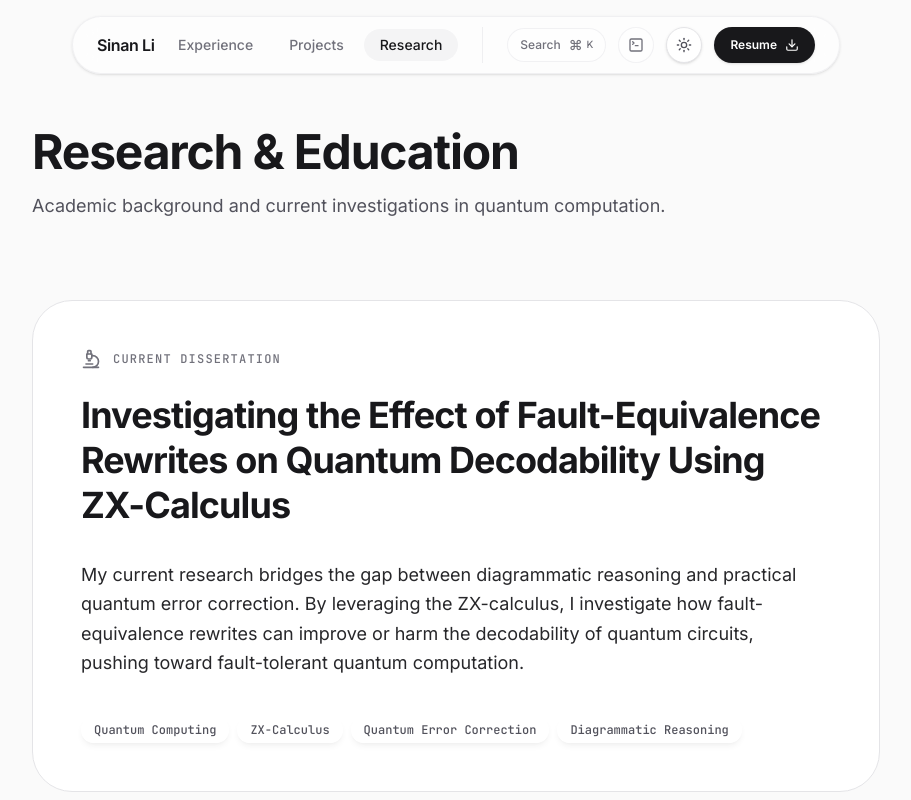
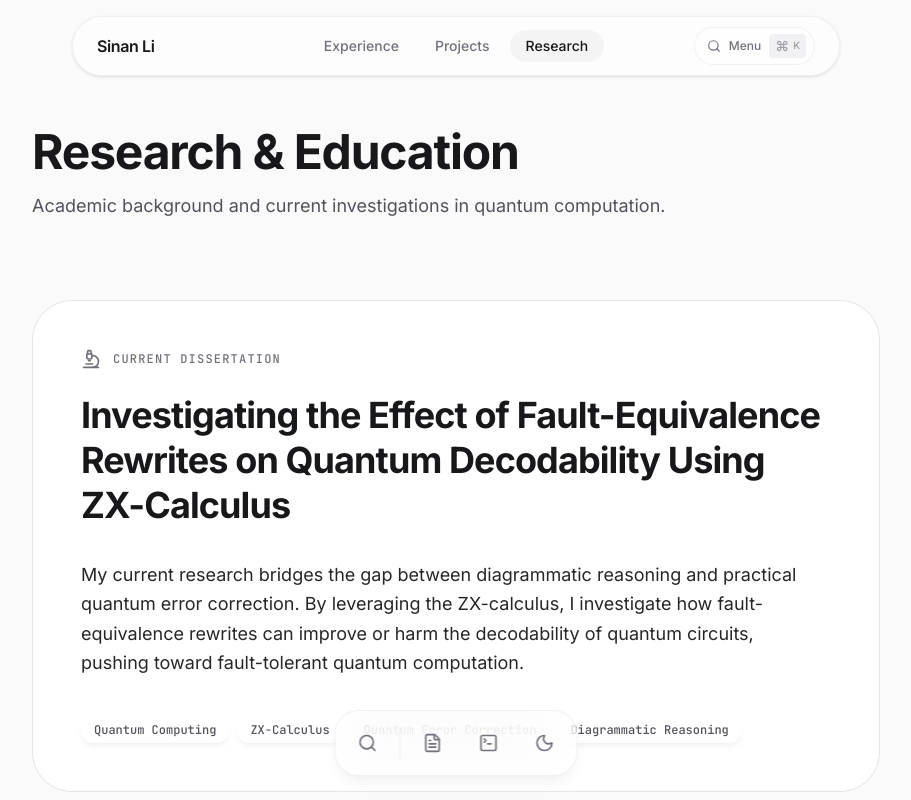
Before and after one commit to lance1416/portfolio, a React (Vite) app: page /research in a window 1280 px wide. Shown: the top 800 px of the page, without its empty margins (184-1095 px from the left). Built offline with nearby package versions, Linux system fonts and the light colour scheme.

Commit message:
feat: implement floating dock

```diff
--- /dev/null
+++ b/src/components/FloatingDock.tsx
@@ -0,0 +1,104 @@
+import { AnimatePresence, motion } from 'framer-motion';
+import { FileText, Moon, Search, TerminalSquare } from 'lucide-react';
+import { useState } from 'react';
+import { useTerminal } from '../context/TerminalContext'; // If you built Terminal Mode
+
+// A reusable Dock Button component with a built-in tooltip
+function DockItem({
+  icon: Icon,
+  label,
+  onClick,
+  shortcut,
+}: {
+  icon: any;
+  label: string;
+  onClick: () => void;
+  shortcut?: string;
+}) {
+  const [isHovered, setIsHovered] = useState(false);
+
+  return (
+    // biome-ignore lint/a11y/noStaticElementInteractions: Set hovering state
+    <div
+      className="relative flex items-center justify-center"
+      onMouseEnter={() => setIsHovered(true)}
+      onMouseLeave={() => setIsHovered(false)}
+    >
+      <AnimatePresence>
+        {isHovered && (
+          <motion.div
+            initial={{ opacity: 0, y: 10, scale: 0.9 }}
+            animate={{ opacity: 1, y: 0, scale: 1 }}
+            exit={{ opacity: 0, y: 2, scale: 0.9 }}
+            transition={{ type: 'spring', stiffness: 300, damping: 20 }}
+            className="absolute -top-12 flex items-center gap-2 whitespace-nowrap rounded-lg border border-zinc-200/50 bg-white/90 px-3 py-1.5 text-xs font-medium text-zinc-700 shadow-sm backdrop-blur-md dark:border-zinc-700/50 dark:bg-zinc-800/90 dark:text-zinc-300"
+          >
+            {label}
+            {shortcut && (
+              <kbd className="font-sans text-[10px] text-zinc-400 dark:text-zinc-500">
+                {shortcut}
+              </kbd>
+            )}
+          </motion.div>
+        )}
+      </AnimatePresence>
+
+      <button
+        type="button"
+        onClick={onClick}
+        className="group relative flex h-12 w-12 items-center justify-center rounded-2xl transition-all duration-300 hover:bg-zinc-100 hover:scale-110 active:scale-95 dark:hover:bg-zinc-800"
+      >
+        <Icon className="h-5 w-5 text-zinc-500 transition-colors group-hover:text-zinc-900 dark:text-zinc-400 dark:group-hover:text-zinc-50" />
+      </button>
+    </div>
+  );
+}
+
+export function FloatingDock() {
+  const { toggleTerminal } = useTerminal(); // Assuming this exists from earlier
+
+  const triggerCmdK = () => {
+    document.dispatchEvent(
+      new KeyboardEvent('keydown', { key: 'k', metaKey: true }),
+    );
+  };
+
+  const toggleTheme = () => {
+    document.documentElement.classList.toggle('dark');
+  };
+
+  const downloadResume = () => {
+    window.open('/resume.pdf', '_blank');
+  };
+
+  return (
+    <motion.div
+      initial={{ y: 100, opacity: 0 }}
+      animate={{ y: 0, opacity: 1 }}
+      transition={{ type: 'spring', stiffness: 300, damping: 24, delay: 0.2 }}
+      className="fixed bottom-6 left-1/2 z-50 hidden -translate-x-1/2 items-center gap-2 rounded-3xl border border-zinc-200/50 bg-white/60 p-2 shadow-apple-lg backdrop-blur-xl dark:border-zinc-800/50 dark:bg-zinc-900/60 sm:flex"
+    >
+      <DockItem
+        icon={Search}
+        label="Command Palette"
+        shortcut="⌘K"
+        onClick={triggerCmdK}
+      />
+
+      {/* Separator */}
+      <div className="h-8 w-px bg-zinc-200/60 dark:bg-zinc-700/50" />
+
+      <DockItem
+        icon={FileText}
+        label="Download Resume"
+        onClick={downloadResume}
+      />
+      <DockItem
+        icon={TerminalSquare}
+        label="Terminal Mode"
+        onClick={toggleTerminal}
+      />
+      <DockItem icon={Moon} label="Toggle Theme" onClick={toggleTheme} />
+    </motion.div>
+  );
+}
--- a/src/components/Navbar.tsx
+++ b/src/components/Navbar.tsx
@@ -1,12 +1,10 @@
 import { AnimatePresence, motion } from 'framer-motion';
-import { Download, Menu, TerminalSquare, X } from 'lucide-react';
+import { FileText, Menu, Moon, Search, TerminalSquare, X } from 'lucide-react';
 import { useEffect, useState } from 'react';
 import { Link, useLocation } from 'react-router-dom';
-import { useTerminal } from '@/context/TerminalContext.tsx';
+import { useTerminal } from '../context/TerminalContext'; // If using Terminal Mode
 import { cn } from '../utils/cn';
-import { ThemeToggle } from './ThemeToggle';
 
-// Define the routes outside the component for cleaner mapping
 const NAV_LINKS = [
   { name: 'Experience', path: '/experience' },
   { name: 'Projects', path: '/projects' },
@@ -14,41 +12,59 @@ const NAV_LINKS = [
 ];
 
 export function Navbar() {
-  const location = useLocation();
-  const pathname = location.pathname;
+  const { pathname } = useLocation();
   const [isMobileMenuOpen, setIsMobileMenuOpen] = useState(false);
+  const { toggleTerminal } = useTerminal(); // If using Terminal Mode
 
-  // Automatically close the mobile menu whenever the route changes
+  // Lock body scroll when full-screen menu is open
+  useEffect(() => {
+    if (isMobileMenuOpen) {
+      document.body.style.overflow = 'hidden';
+    } else {
+      document.body.style.overflow = 'auto';
+    }
+  }, [isMobileMenuOpen]);
+
   // biome-ignore lint/correctness/useExhaustiveDependencies: Intentional
   useEffect(() => {
     setIsMobileMenuOpen(false);
   }, [pathname]);
 
-  const { toggleTerminal } = useTerminal();
+  const openCommandPalette = () => {
+    document.dispatchEvent(
+      new KeyboardEvent('keydown', { key: 'k', metaKey: true }),
+    );
+    setIsMobileMenuOpen(false); // Close menu if opening search on mobile
+  };
+
+  const toggleTheme = () => {
+    document.documentElement.classList.toggle('dark');
+  };
 
   return (
+    <>
+      {/*
+        The Main Navigation Pill
+        z-[60] ensures it always sits ABOVE the full-screen mobile menu
+      */}
       <motion.div
         initial={{ y: -100, opacity: 0 }}
         animate={{ y: 0, opacity: 1 }}
         transition={{ type: 'spring', stiffness: 300, damping: 20 }}
-      className="fixed inset-x-4 top-4 z-50 mx-auto max-w-3xl"
+        className="fixed inset-x-4 top-4 z-[60] mx-auto max-w-3xl"
       >
-      {/*
-        Refined Glass Chassis
-        Added explicit border, backdrop-blur, and shadow for a tactile hardware feel.
-      */}
         <nav className="relative flex items-center justify-between rounded-full border border-zinc-200/50 bg-white/60 px-4 py-2.5 shadow-sm backdrop-blur-md dark:border-zinc-800/50 dark:bg-zinc-950/60 sm:px-6">
-        {/* Logo */}
+          <div className="flex w-32 items-center">
             <Link
               to="/"
+              onClick={() => setIsMobileMenuOpen(false)}
               className="z-10 font-semibold tracking-tight text-zinc-900 transition-transform active:scale-95 dark:text-zinc-50"
             >
               Sinan Li
             </Link>
+          </div>
 
-        <div className="flex items-center gap-2 sm:gap-6">
-          {/* Desktop Links with Sliding Pill */}
-          <div className="hidden items-center gap-1 sm:flex">
+          <div className="hidden flex-1 items-center justify-center gap-1 sm:flex">
             {NAV_LINKS.map((link) => {
               const isActive = pathname.startsWith(link.path);
               return (
@@ -62,7 +78,6 @@ export function Navbar() {
                       : 'text-zinc-500 hover:text-zinc-900 dark:text-zinc-400 dark:hover:text-zinc-50',
                   )}
                 >
-                  {/* The Sliding Pill Indicator */}
                   {isActive && (
                     <motion.div
                       layoutId="nav-pill"
@@ -74,52 +89,25 @@ export function Navbar() {
                       }}
                     />
                   )}
-                  {/* Text sits above the pill */}
                   <span className="relative z-10">{link.name}</span>
                 </Link>
               );
             })}
           </div>
 
-          {/* Action Buttons */}
-          <div className="flex items-center gap-3 sm:border-l sm:border-zinc-200/60 sm:pl-6 sm:dark:border-zinc-800/60">
+          <div className="flex w-32 justify-end gap-3">
             <button
               type="button"
-              onClick={() =>
-                document.dispatchEvent(
-                  new KeyboardEvent('keydown', { key: 'k', metaKey: true }),
-                )
-              }
-              className="hidden sm:flex items-center gap-2 rounded-full border border-zinc-200/50 bg-white/50 px-3 py-1.5 text-xs font-medium text-zinc-500 transition-colors hover:bg-zinc-100 hover:text-zinc-900 dark:border-zinc-700/50 dark:bg-zinc-800/50 dark:text-zinc-400 dark:hover:bg-zinc-800 dark:hover:text-zinc-100"
+              onClick={openCommandPalette}
+              className="group hidden sm:flex items-center gap-2 rounded-full border border-zinc-200/50 bg-white/50 pl-3 pr-2 py-1.5 text-xs font-medium text-zinc-500 transition-all hover:bg-zinc-100 hover:text-zinc-900 dark:border-zinc-700/50 dark:bg-zinc-800/50 dark:text-zinc-400 dark:hover:bg-zinc-800 dark:hover:text-zinc-100"
             >
-              Search
-              <kbd className="flex items-center gap-1 font-sans text-[10px]">
+              <Search className="h-3.5 w-3.5" />
+              <span>Menu</span>
+              <kbd className="flex items-center gap-1 rounded bg-zinc-200/50 px-1.5 py-0.5 font-sans text-[10px] text-zinc-400 transition-colors group-hover:text-zinc-500 dark:bg-zinc-700/50 dark:group-hover:text-zinc-300">
                 <span className="text-sm">⌘</span>K
               </kbd>
             </button>
 
-            <button
-              type="button"
-              onClick={toggleTerminal}
-              aria-label="Toggle Terminal Mode"
-              className="flex h-9 w-9 items-center justify-center rounded-full border border-zinc-200/50 bg-white/50 text-zinc-500 transition-colors hover:bg-zinc-100 hover:text-zinc-900 dark:border-zinc-700/50 dark:bg-zinc-800/50 dark:text-zinc-400 dark:hover:bg-zinc-800 dark:hover:text-zinc-50"
-            >
-              <TerminalSquare className="h-4 w-4" />
-            </button>
-
-            <ThemeToggle />
-
-            <a
-              href="/resume.pdf"
-              target="_blank"
-              rel="noopener noreferrer"
-              className="group hidden h-9 items-center justify-center gap-2 rounded-full bg-zinc-900 px-4 text-xs font-semibold text-white shadow-sm transition-all hover:bg-zinc-800 hover:shadow-md active:scale-95 dark:bg-zinc-100 dark:text-zinc-950 dark:hover:bg-zinc-200 sm:flex"
-            >
-              <span>Resume</span>
-              <Download className="h-3.5 w-3.5 transition-transform group-hover:-translate-y-0.5" />
-            </a>
-
-            {/* Mobile Menu Toggle */}
             <button
               type="button"
               onClick={() => setIsMobileMenuOpen(!isMobileMenuOpen)}
@@ -139,53 +127,92 @@ export function Navbar() {
               </motion.div>
             </button>
           </div>
-        </div>
         </nav>
+      </motion.div>
 
-      {/* Mobile Menu Dropdown */}
+      {/*
+        The Apple-Style Full-Screen Mobile Takeover
+        z-[50] places it perfectly beneath the floating Navbar pill
+      */}
       <AnimatePresence>
         {isMobileMenuOpen && (
           <motion.div
-            initial={{ opacity: 0, y: -10, scale: 0.95 }}
-            animate={{ opacity: 1, y: 0, scale: 1 }}
-            exit={{ opacity: 0, y: -10, scale: 0.95 }}
-            transition={{ type: 'spring', stiffness: 300, damping: 24 }}
-            className="absolute left-0 right-0 top-[115%] flex origin-top flex-col gap-4 rounded-3xl border border-zinc-200/60 bg-white/80 p-6 shadow-apple-lg backdrop-blur-xl dark:border-zinc-800/60 dark:bg-zinc-900/80 sm:hidden"
+            initial={{ opacity: 0, y: -20 }}
+            animate={{ opacity: 1, y: 0 }}
+            exit={{ opacity: 0, y: -20 }}
+            transition={{ duration: 0.3, ease: [0.22, 1, 0.36, 1] }}
+            className="fixed inset-0 z-[50] flex flex-col bg-white/95 px-6 pb-8 pt-32 backdrop-blur-3xl dark:bg-zinc-950/95 sm:hidden"
           >
-            <div className="flex flex-col gap-2 text-base">
-              {NAV_LINKS.map((link) => {
-                const isActive = pathname.startsWith(link.path);
-                return (
+            {/* Massive Typography Links */}
+            <div className="flex flex-1 flex-col justify-center gap-6">
+              {NAV_LINKS.map((link, i) => (
+                <motion.div
+                  key={link.name}
+                  initial={{ opacity: 0, x: -20 }}
+                  animate={{ opacity: 1, x: 0 }}
+                  transition={{
+                    delay: i * 0.1,
+                    duration: 0.4,
+                    ease: 'easeOut',
+                  }}
+                >
                   <Link
-                    key={link.name}
                     to={link.path}
-                    className={cn(
-                      'flex items-center rounded-2xl px-4 py-3 font-medium transition-all active:scale-[0.98]',
-                      isActive
-                        ? 'bg-zinc-100 text-zinc-900 dark:bg-zinc-800/50 dark:text-zinc-50'
-                        : 'text-zinc-500 hover:bg-zinc-50 hover:text-zinc-900 dark:text-zinc-400 dark:hover:bg-zinc-800/30 dark:hover:text-zinc-50',
-                    )}
+                    className="text-4xl font-bold tracking-tight text-zinc-900 transition-colors active:text-zinc-500 dark:text-zinc-50 dark:active:text-zinc-400"
                   >
                     {link.name}
                   </Link>
-                );
-              })}
+                </motion.div>
+              ))}
             </div>
 
-            <div className="mt-2 border-t border-zinc-200/60 pt-4 dark:border-zinc-700/50">
+            {/* Mobile Actions Grid (Replaces the Dock) */}
+            <motion.div
+              initial={{ opacity: 0, y: 20 }}
+              animate={{ opacity: 1, y: 0 }}
+              transition={{ delay: 0.3, duration: 0.4 }}
+              className="grid grid-cols-2 gap-3 border-t border-zinc-200/60 pt-6 dark:border-zinc-800/60"
+            >
+              <button
+                type="button"
+                onClick={openCommandPalette}
+                className="flex flex-col items-center justify-center gap-2 rounded-2xl bg-zinc-100 p-4 text-sm font-semibold text-zinc-900 transition-all active:scale-95 dark:bg-zinc-900 dark:text-zinc-50"
+              >
+                <Search className="h-6 w-6 text-zinc-500 dark:text-zinc-400" />
+                Search
+              </button>
+
               <a
                 href="/resume.pdf"
                 target="_blank"
                 rel="noopener noreferrer"
-                className="flex w-full items-center justify-center gap-2 rounded-full bg-zinc-900 py-3 text-sm font-semibold text-white transition-all active:scale-95 dark:bg-zinc-100 dark:text-zinc-950"
+                className="flex flex-col items-center justify-center gap-2 rounded-2xl bg-zinc-100 p-4 text-sm font-semibold text-zinc-900 transition-all active:scale-95 dark:bg-zinc-900 dark:text-zinc-50"
               >
-                <Download className="h-4 w-4" />
-                Download Resume
+                <FileText className="h-6 w-6 text-zinc-500 dark:text-zinc-400" />
+                Resume
               </a>
-            </div>
+
+              <button
+                type="button"
+                onClick={toggleTheme}
+                className="flex flex-col items-center justify-center gap-2 rounded-2xl bg-zinc-100 p-4 text-sm font-semibold text-zinc-900 transition-all active:scale-95 dark:bg-zinc-900 dark:text-zinc-50"
+              >
+                <Moon className="h-6 w-6 text-zinc-500 dark:text-zinc-400" />
+                Theme
+              </button>
+
+              <button
+                type="button"
+                onClick={toggleTerminal}
+                className="flex flex-col items-center justify-center gap-2 rounded-2xl bg-zinc-100 p-4 text-sm font-semibold text-zinc-900 transition-all active:scale-95 dark:bg-zinc-900 dark:text-zinc-50"
+              >
+                <TerminalSquare className="h-6 w-6 text-zinc-500 dark:text-zinc-400" />
+                Terminal
+              </button>
+            </motion.div>
           </motion.div>
         )}
       </AnimatePresence>
-    </motion.div>
+    </>
   );
 }
--- a/src/layouts/MainLayout.tsx
+++ b/src/layouts/MainLayout.tsx
@@ -1,16 +1,17 @@
 import { AnimatePresence, motion } from 'framer-motion';
 import { Outlet, ScrollRestoration, useLocation } from 'react-router-dom';
-import { CommandPalette } from '@/components/CommandPalette.tsx';
-import { Footer } from '@/components/Footer';
-import { Navbar } from '@/components/Navbar';
-import { TerminalView } from '@/components/TerminalView.tsx';
-import { useTerminal } from '@/context/TerminalContext.tsx';
+import { CommandPalette } from '../components/CommandPalette';
+import { FloatingDock } from '../components/FloatingDock';
+import { Footer } from '../components/Footer';
+import { Navbar } from '../components/Navbar';
+import { TerminalView } from '../components/TerminalView'; // <-- 1. Import this
+import { useTerminal } from '../context/TerminalContext'; // <-- 2. Import this
 
 export default function MainLayout() {
   const location = useLocation();
-  const { isTerminal } = useTerminal(); // <-- Get the state
+  const { isTerminal } = useTerminal(); // <-- 3. Grab the state
 
-  // IF TERMINAL MODE IS ACTIVE, RENDER ONLY THE SHELL
+  // 4. RESTORED: Intercept the render if Terminal Mode is active
   if (isTerminal) {
     return <TerminalView />;
   }
@@ -18,12 +19,9 @@ export default function MainLayout() {
   return (
     <div className="relative flex min-h-screen flex-col overflow-x-hidden selection:bg-zinc-200 selection:text-zinc-900 dark:selection:bg-zinc-800 dark:selection:text-white">
       <CommandPalette />
-
-      {/* Extracted Navbar Component */}
       <Navbar />
 
-      {/* The Animated Cinematic Page Wrapper */}
-      <div className="relative z-10 flex-1 pb-24 pt-32">
+      <div className="relative z-10 flex-1 pb-32 pt-32">
         <AnimatePresence mode="wait">
           <motion.div
             key={location.pathname}
@@ -39,6 +37,7 @@ export default function MainLayout() {
       </div>
 
       <Footer />
+      <FloatingDock />
       <ScrollRestoration />
     </div>
   );
```
Lines whose indentation alone changed are shown as unchanged.
